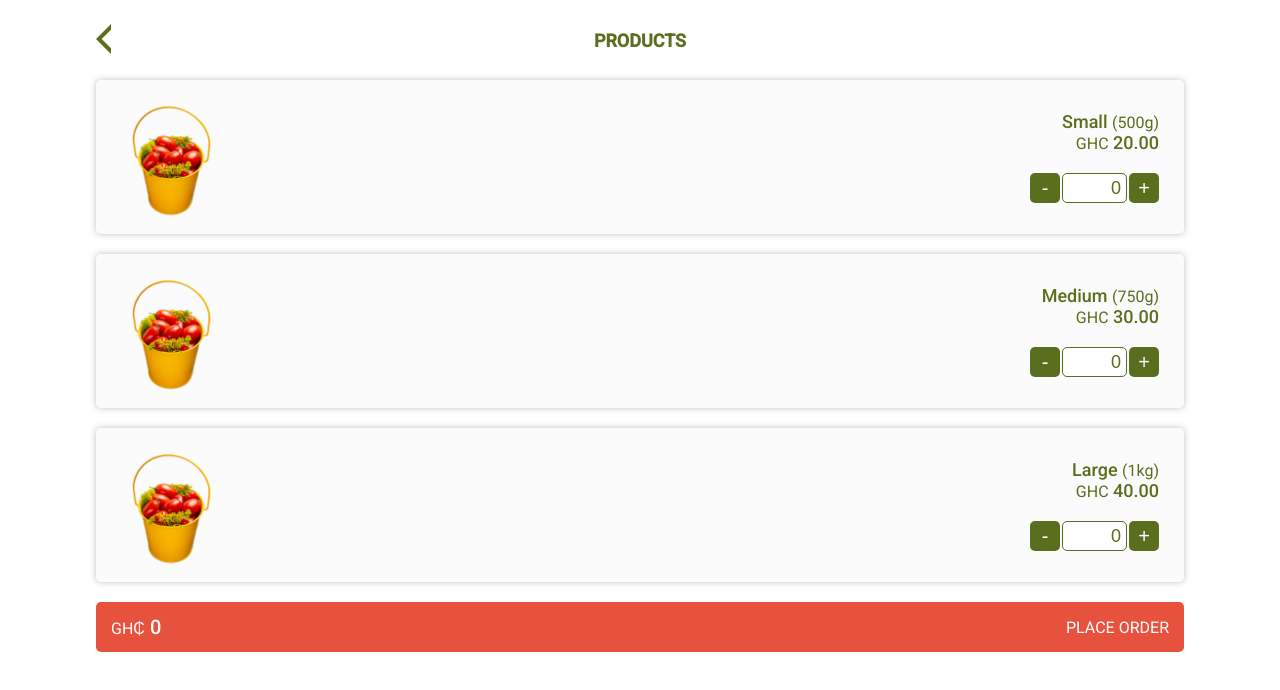
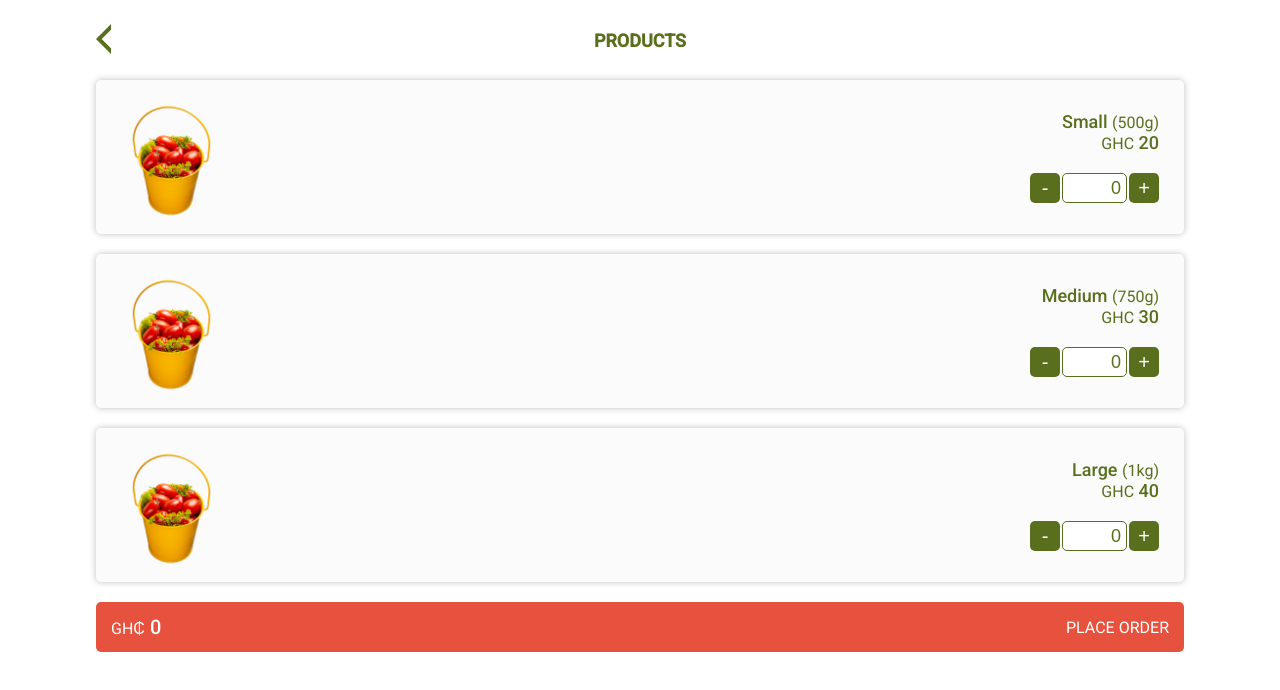
Before and after one commit to GloriaSekyere/edems-foods, a React (Create React App) app: page /products in a window 1280 px wide. Shown: the top 690 px of the page. Built offline with nearby package versions, Linux system fonts and the light colour scheme.

Commit message:
Create Jar component and use context to store quantities

```diff
--- a/src/app/App.js
+++ b/src/app/App.js
@@ -23,7 +23,6 @@ function App() {
           <Route path='/pickup' element={<Pickup />} />
         </Routes>
       </BrowserRouter>
-
     </div>
   );
 }
--- /dev/null
+++ b/src/components/Jar.js
@@ -0,0 +1,74 @@
+//hooks
+import { useTotal } from '../hooks/useTotal'
+
+const Jar = ({
+  image,
+  size,
+  weight,
+  price,
+  quantity,
+  setQuantity,
+  prevQuantity,
+  setPrevQuantity
+}) => {
+
+  const { setTotal } = useTotal()
+
+  const handleChange = (e) => {
+    setQuantity(e.target.value)
+    if (e.target.value == 0) {
+      setTotal(0)
+    }
+  }
+
+  const handleDecrease = () => {
+    setQuantity(prevQuantity => --prevQuantity)
+    setTotal(prevTotal => prevTotal - price)
+  }
+
+  const handleIncrease = () => {
+    setQuantity(prevQuantity => ++prevQuantity)
+    setTotal(prevTotal => prevTotal + price)
+  }
+
+  const handleBlur = (e) => {
+    if (prevQuantity != quantity) {
+      setTotal(0)
+      setTotal(prevTotal => prevTotal + (price * e.target.value))
+      setPrevQuantity(quantity)
+    }
+  }
+
+  return (
+    <div className='products-item'>
+      <div className='products-item-image'>
+        <img src={image} alt={`${size}-jar`} />
+      </div>
+
+      <div className='products-item-details'>
+        <div className='products-item-details-description'>
+          <p>{size} <span>({weight})</span></p>
+          <p><span>GHC</span> {price}</p>
+        </div>
+
+        <div className='products-item-details-quantity'>
+          <button
+            onClick={handleDecrease}>
+            -
+          </button>
+          <input
+            onChange={e => handleChange(e)}
+            onBlur={e => handleBlur(e)}
+            value={quantity}
+          />
+          <button
+            onClick={handleIncrease}>
+            +
+          </button>
+        </div>
+      </div>
+    </div>
+  )
+}
+
+export default Jar
--- a/src/components/LargeJar.js
+++ b/src/components/LargeJar.js
@@ -1,51 +1,28 @@
+//hooks
 import { useState } from 'react'
+import { useQuantity } from '../hooks/useQuantity'
 
 //assets
 import Bucket from '../assets/bucket.png'
 
+//components
+import Jar from './Jar'
+
 const LargeJar = () => {
-  const [largeQuantity, setLargeQuantity] = useState(0)
-
-  const handleLargeQuantityChange = (e) => {
-    setLargeQuantity(Number(e.target.value))
-  }
-
-  const handleLargeQuantityDecrease = () => {
-    setLargeQuantity(prevQuantity => prevQuantity - 1)
-  }
-
-  const handleLargeQuantityIncrease = () => {
-    setLargeQuantity(prevQuantity => prevQuantity + 1)
-  }
+  const { largeQuantity, setLargeQuantity } = useQuantity()
+  const [prevLargeQuantity, setPrevLargeQuantity] = useState(0)
 
   return (
-    <div className='products-item'>
-      <div className='products-item-image'>
-        <img src={Bucket} alt="Large-jar" />
-      </div>
-
-      <div className='products-item-details'>
-        <div className='products-item-details-description'>
-          <p>Large <span>(1kg)</span></p>
-          <p><span>GHC</span> 40.00</p>
-        </div>
-
-        <div className='products-item-details-quantity'>
-          <button
-            onClick={handleLargeQuantityDecrease}>
-            -
-          </button>
-          <input
-            onChange={e => handleLargeQuantityChange(e)}
-            value={largeQuantity}
-          />
-          <button
-            onClick={handleLargeQuantityIncrease}>
-            +
-          </button>
-        </div>
-      </div>
-    </div>
+    <Jar
+      image={Bucket}
+      size="Large"
+      weight="1kg"
+      price={40.00}
+      quantity={largeQuantity}
+      setQuantity={setLargeQuantity}
+      prevQuantity={prevLargeQuantity}
+      setPrevQuantity={setPrevLargeQuantity}
+    />
   )
 }
 
--- a/src/components/MediumJar.js
+++ b/src/components/MediumJar.js
@@ -1,51 +1,28 @@
+//hooks
 import { useState } from 'react'
+import { useQuantity } from '../hooks/useQuantity'
 
 //assets
 import Bucket from '../assets/bucket.png'
 
+//components
+import Jar from './Jar'
+
 const MediumJar = () => {
-  const [mediumQuantity, setMediumQuantity] = useState(0)
-
-  const handleMediumQuantityChange = (e) => {
-    setMediumQuantity(Number(e.target.value))
-  }
-
-  const handleMediumQuantityDecrease = () => {
-    setMediumQuantity(prevQuantity => prevQuantity - 1)
-  }
-
-  const handleMediumQuantityIncrease = () => {
-    setMediumQuantity(prevQuantity => prevQuantity + 1)
-  }
+  const { mediumQuantity, setMediumQuantity } = useQuantity()
+  const [prevMediumQuantity, setPrevMediumQuantity] = useState(0)
 
   return (
-    <div className='products-item'>
-      <div className='products-item-image'>
-        <img src={Bucket} alt="Medium-jar" />
-      </div>
-
-      <div className='products-item-details'>
-        <div className='products-item-details-description'>
-          <p>Medium <span>(750g)</span></p>
-          <p><span>GHC</span> 30.00</p>
-        </div>
-
-        <div className='products-item-details-quantity'>
-          <button
-            onClick={handleMediumQuantityDecrease}>
-            -
-          </button>
-          <input
-            onChange={e => handleMediumQuantityChange(e)}
-            value={mediumQuantity}
-          />
-          <button
-            onClick={handleMediumQuantityIncrease}>
-            +
-          </button>
-        </div>
-      </div>
-    </div>
+    <Jar
+      image={Bucket}
+      size="Medium"
+      weight="750g"
+      price={30.00}
+      quantity={mediumQuantity}
+      setQuantity={setMediumQuantity}
+      prevQuantity={prevMediumQuantity}
+      setPrevQuantity={setPrevMediumQuantity}
+    />
   )
 }
 
--- a/src/components/SmallJar.js
+++ b/src/components/SmallJar.js
@@ -1,72 +1,28 @@
+//hooks
 import { useState } from 'react'
-import { useTotal } from '../hooks/useTotal'
+import { useQuantity } from '../hooks/useQuantity'
 
 //assets
 import Bucket from '../assets/bucket.png'
 
+//components
+import Jar from './Jar'
+
 const SmallJar = () => {
-  const smallPrice = 20.00
-  const [smallQuantity, setSmallQuantity] = useState(0)
+  const { smallQuantity, setSmallQuantity } = useQuantity()
   const [prevSmallQuantity, setPrevSmallQuantity] = useState(0)
-  const { setTotal } = useTotal()
-
-
-  const handleSmallQuantityChange = (e) => {
-    setSmallQuantity(e.target.value)
-    if (e.target.value == 0) {
-      setTotal(0)
-    }
-  }
-
-  const handleSmallQuantityDecrease = () => {
-    setSmallQuantity(prevQuantity => --prevQuantity)
-    setTotal(prevTotal => prevTotal - smallPrice)
-  }
-
-  const handleSmallQuantityIncrease = () => {
-    setSmallQuantity(prevQuantity => ++prevQuantity)
-    setTotal(prevTotal => prevTotal + smallPrice)
-  }
-
-  const handleBlur = (e) => {
-
-    if (prevSmallQuantity != smallQuantity) {
-      setTotal(0)
-      setTotal(prevTotal => prevTotal + (smallPrice * e.target.value))
-      setPrevSmallQuantity(smallQuantity)
-    }
-
-  }
 
   return (
-    <div className='products-item'>
-      <div className='products-item-image'>
-        <img src={Bucket} alt="small-jar" />
-      </div>
-
-      <div className='products-item-details'>
-        <div className='products-item-details-description'>
-          <p>Small <span>(500g)</span></p>
-          <p><span>GHC</span> 20.00</p>
-        </div>
-
-        <div className='products-item-details-quantity'>
-          <button
-            onClick={handleSmallQuantityDecrease}>
-            -
-          </button>
-          <input
-            onChange={e => handleSmallQuantityChange(e)}
-            onBlur={e => handleBlur(e)}
-            value={smallQuantity}
-          />
-          <button
-            onClick={handleSmallQuantityIncrease}>
-            +
-          </button>
-        </div>
-      </div>
-    </div>
+    <Jar
+      image={Bucket}
+      size="Small"
+      weight="500g"
+      price={20.00}
+      quantity={smallQuantity}
+      setQuantity={setSmallQuantity}
+      prevQuantity={prevSmallQuantity}
+      setPrevQuantity={setPrevSmallQuantity}
+    />
   )
 }
 
--- /dev/null
+++ b/src/contexts/QuantityContext.js
@@ -0,0 +1,22 @@
+import { createContext, useState } from "react";
+
+export const QuantityContext = createContext()
+
+export const QuantityProvider = ({ children }) => {
+  const [smallQuantity, setSmallQuantity] = useState(0)
+  const [mediumQuantity, setMediumQuantity] = useState(0)
+  const [largeQuantity, setLargeQuantity] = useState(0)
+
+  return (
+    <QuantityContext.Provider value={{
+      smallQuantity,
+      setSmallQuantity,
+      mediumQuantity,
+      setMediumQuantity,
+      largeQuantity,
+      setLargeQuantity
+    }}>
+      { children }
+    </QuantityContext.Provider>
+  )
+}
--- /dev/null
+++ b/src/hooks/useQuantity.js
@@ -0,0 +1,12 @@
+import { useContext } from "react";
+import { QuantityContext } from "../contexts/QuantityContext";
+
+export const useQuantity = () => {
+  const context = useContext(QuantityContext)
+
+  if (context === undefined) {
+    throw new Error("useTotal must be used inside a QuantityProvider")
+  }
+
+  return context
+}
--- a/src/hooks/useTotal.js
+++ b/src/hooks/useTotal.js
@@ -5,7 +5,7 @@ export const useTotal = () => {
   const context = useContext(TotalContext)
 
   if (context === undefined) {
-    throw new Error("useTotal must be used inside a TotalProvide")
+    throw new Error("useTotal must be used inside a TotalProvider")
   }
 
   return context
```
Also changed, not shown: src/index.js (+5 -2 lines).
